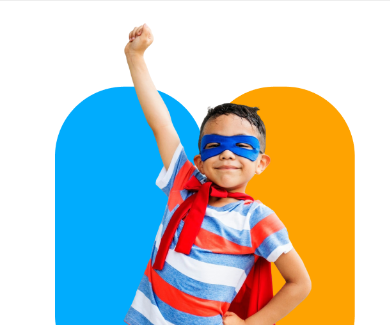
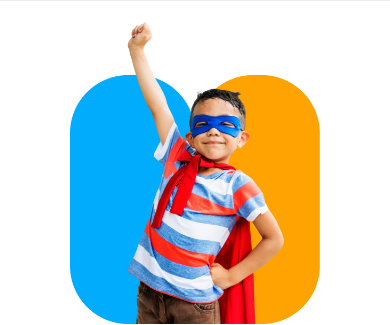
Before and after one commit to Sifat-mahmud/PH-Ass-2, a plain HTML site: page index.html in a window 390 px wide. Shown: the part 72-397 px from the top of the page. Drawn offline with Linux system fonts and the light colour scheme.

Commit message:
Update image size

```diff
--- a/style.css
+++ b/style.css
@@ -267,6 +267,10 @@
     .hero-section .image-container {
       max-width: 100%;
     }
+    .hero-section .image-container img {
+        max-width: 250px;
+        height: auto;
+      }
   }
 
 
```
